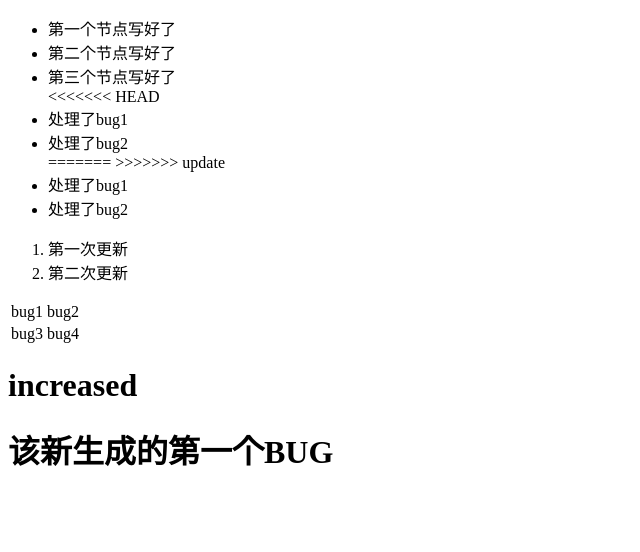
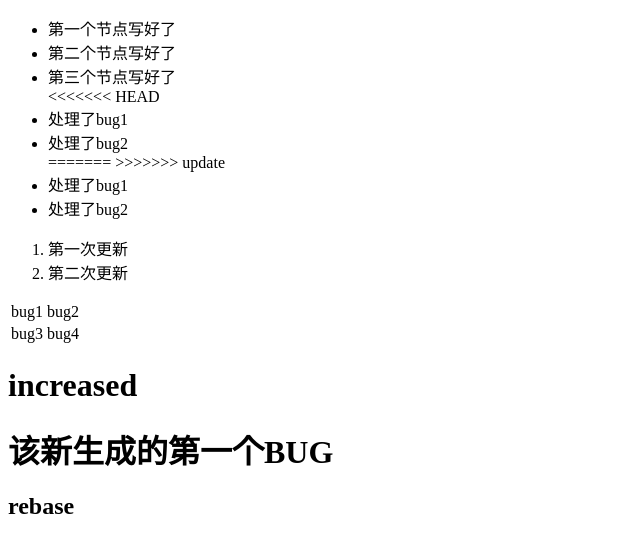
Before and after one commit to lwy2022/lwy, a plain HTML site: page index.html in a window 1280 px wide. Shown: the whole page, without its empty margins (0-640 px from the left). Drawn offline with Linux system fonts and the light colour scheme.

Commit message:
prepatation rebase1!

```diff
--- a/index.html
+++ b/index.html
@@ -37,6 +37,9 @@
     <h1>increased</h1>
     <h1>该新生成的第一个BUG</h1>
   </div>
+  <div>
+    <h2>rebase</h2>
+  </div>
 </body>
 
 </html>
```
